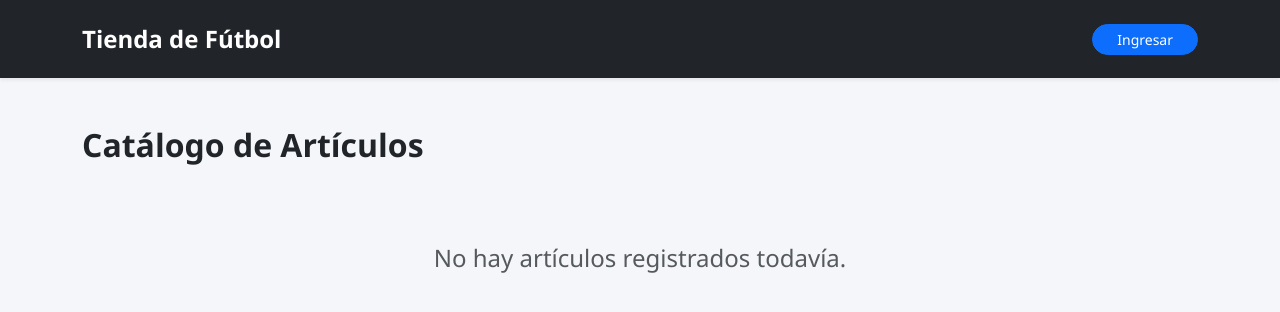
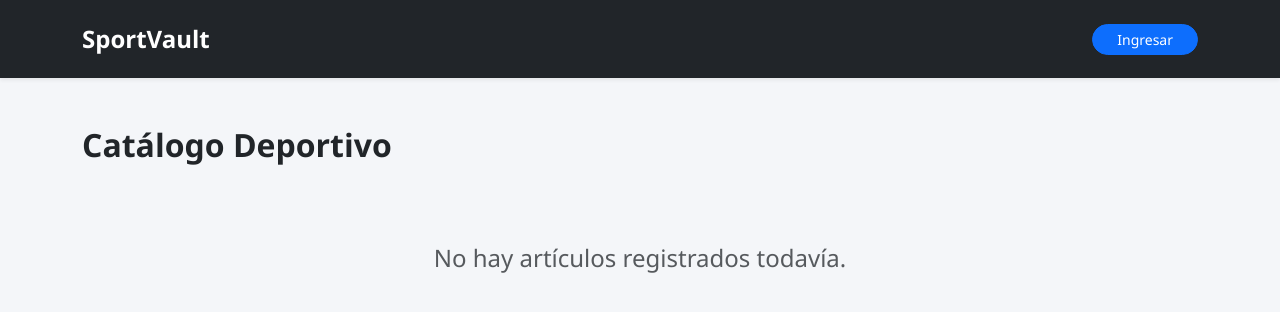
Before and after one commit to 19Luiisss/Prueba3_Back-End, a Django app: page / in a window 1280 px wide. Shown: the top 312 px of the page. Run offline with Django 5.2, Linux system fonts and the light colour scheme; data that the repository does not hold is empty; parts of the project's set-up code (start-up, migrations or seed data) failed here and were passed over.

Commit message:
cambio de nombre a SportVaul

```diff
--- a/catalogo/templates/catalogo/lista.html
+++ b/catalogo/templates/catalogo/lista.html
@@ -1,7 +1,7 @@
 {% extends 'base.html' %}
 {% block content %}
 <div class="d-flex justify-content-between align-items-center mb-4">
-  <h2 class="fw-bold text-dark">Catálogo de Artículos</h2>
+  <h2 class="fw-bold text-dark">Catálogo Deportivo</h2>
   {% if user.is_authenticated %}
     <a href="{% url 'crear' %}" class="btn btn-success rounded-pill px-4 shadow-sm">Nuevo Artículo</a>
   {% endif %}
--- /dev/null
+++ b/database/sportvault.sql
@@ -0,0 +1,6 @@
+DROP DATABASE IF EXISTS sportvault_db;
+CREATE DATABASE sportvault_db CHARACTER SET utf8mb4 COLLATE utf8mb4_unicode_ci;
+
+USE sportvault_db;
+SELECT COUNT(*) FROM catalogo_categoria;
+SELECT COUNT(*) FROM catalogo_articulo;
--- a/database/tienda_futbol.sql
+++ /dev/null
@@ -1,6 +0,0 @@
-DROP DATABASE IF EXISTS tienda_futbol;
-CREATE DATABASE tienda_futbol CHARACTER SET utf8mb4 COLLATE utf8mb4_unicode_ci;
-
-USE tienda_futbol;
-SELECT COUNT(*) FROM catalogo_categoria;
-SELECT COUNT(*) FROM catalogo_articulo;
--- a/templates/base.html
+++ b/templates/base.html
@@ -3,14 +3,14 @@
 <html lang="es">
 <head>
   <meta charset="UTF-8">
-  <title>Tienda de Fútbol</title>
+  <title>SportVault </title>
   <link href="https://cdn.jsdelivr.net/npm/bootstrap@5.3.0/dist/css/bootstrap.min.css" rel="stylesheet">
   <link rel="stylesheet" href="{% static 'css/custom.css' %}">
 </head>
 <body>
 <nav class="navbar navbar-expand-lg navbar-dark bg-dark shadow-sm py-3">
   <div class="container">
-    <a class="navbar-brand fw-bold fs-4" href="{% url 'lista' %}">Tienda de Fútbol</a>
+    <a class="navbar-brand fw-bold fs-4" href="{% url 'lista' %}">SportVault</a>
     <div class="ms-auto">
       {% if user.is_authenticated %}
         <span class="text-light me-3">Hola, <strong>{{ user.username }}</strong></span>
--- a/templates/registration/login.html
+++ b/templates/registration/login.html
@@ -4,7 +4,7 @@
   <div class="col-md-5">
     <div class="card shadow">
       <div class="card-header bg-dark text-white text-center py-3">
-        <h4 class="mb-0">Iniciar Sesión</h4>
+        <h4 class="mb-0">Ingreso a SportVault</h4>
       </div>
       <div class="card-body p-4">
 
```
